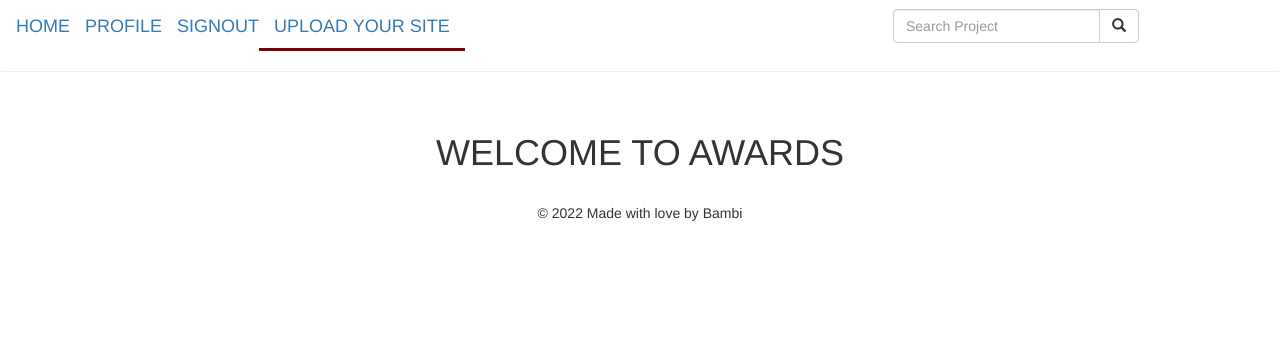
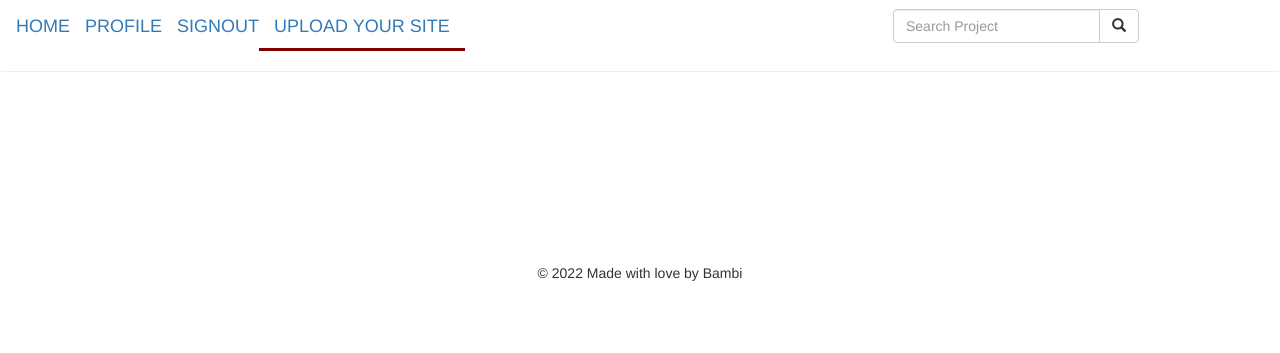
Before and after one commit to Moni-que/AwardsClone, a Django app: page /index in a window 1280 px wide. Shown: the top 353 px of the page. Run offline with Django 4.2, Linux system fonts and the light colour scheme; the visitor is signed in with stand-in values (Sample User, id 1); data that the repository does not hold is empty; some libraries are stand-ins or nearby versions.

Commit message:
add padding to footer

```diff
--- a/AwwwardsClone/templates/all_templates/base.html
+++ b/AwwwardsClone/templates/all_templates/base.html
@@ -18,7 +18,7 @@
         <h1>Hello</h1>
     {% endblock %}
 
-    <footer class="">
+    <footer class="" style="padding-top: 30px;">
         <p class="myfooter text-center">&copy; 2022 Made with love by Bambi</p>
     </footer>
 
--- a/AwwwardsClone/templates/all_templates/index.html
+++ b/AwwwardsClone/templates/all_templates/index.html
@@ -2,8 +2,9 @@
 {% load bootstrap3 %}
 {% block content %}
 
-    <div class="container">
-        <h1 class="text-center" style="padding-bottom: 20px;">WELCOME TO AWARDS</h1>
+    <div class="container-fluid">
+        <div class="container" style="padding-bottom: 30px;">
+            <h1 class="text-center" style="color: white; padding-bottom: 20px;">WELCOME TO AWWWARDS</h1>
         {% for project in projects %}
 
             <div class="col-md-4">
@@ -23,5 +24,6 @@
 
         {% endfor%}
         </div>
+    </div>
 
 {% endblock %}
```
Lines whose indentation alone changed are shown as unchanged.
